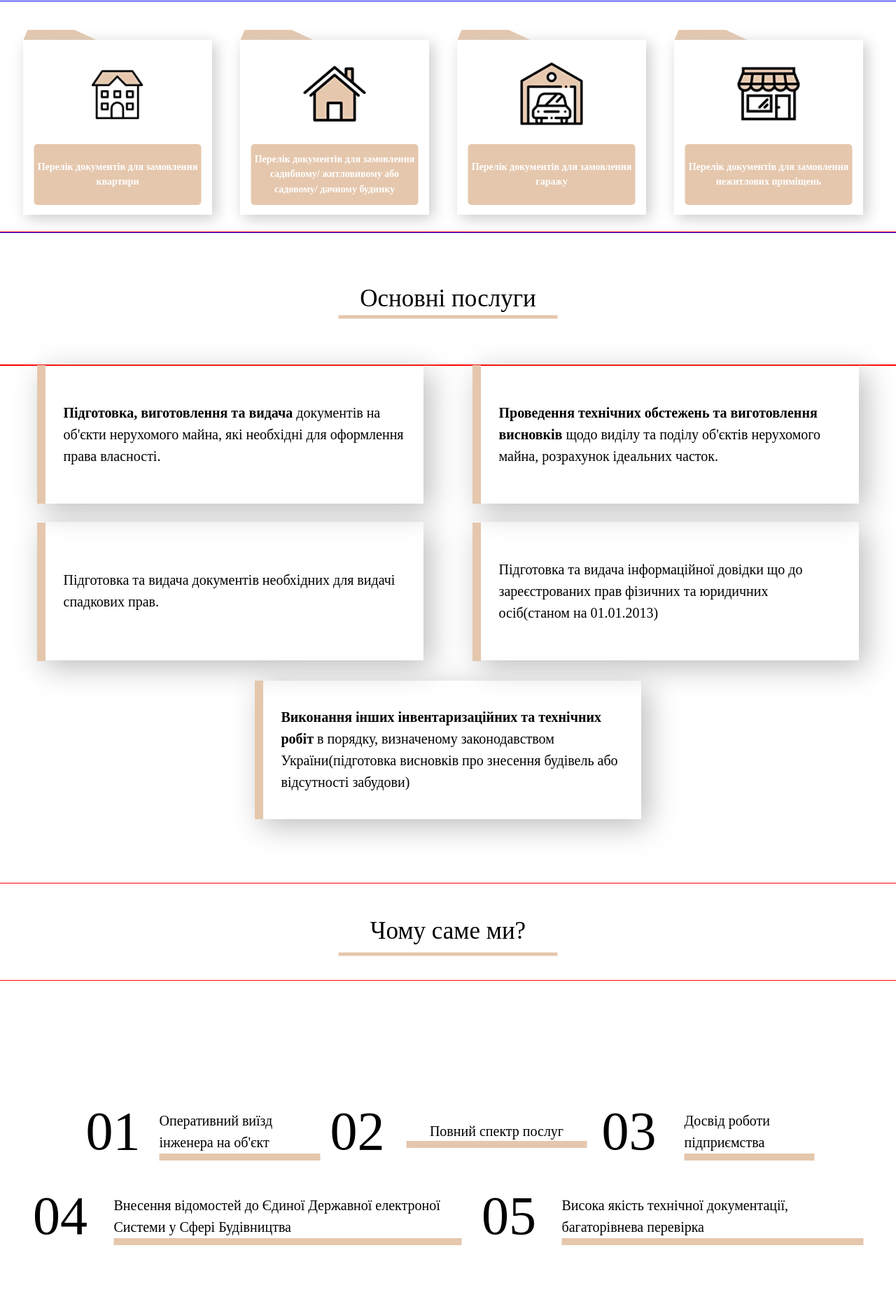
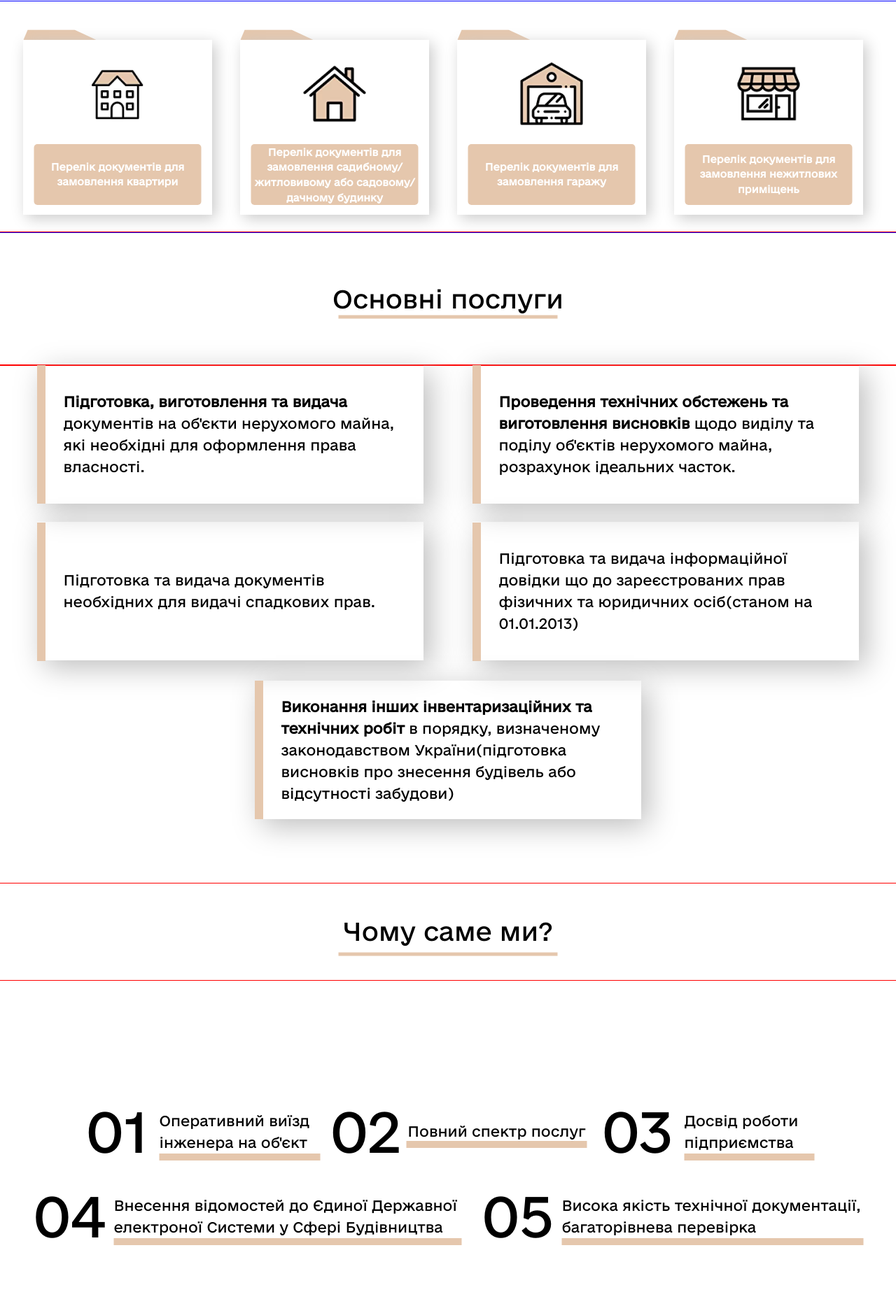
Before and after one commit to garma21/garma21.github.io, a PHP site: page /newBTI/index.html in a window 1280 px wide; the page is wider, and only the part inside the window is pictured. Shown: the part 1160-3037 px from the top of that part at 70% size. Run offline with PHP 8.4, Linux system fonts and the light colour scheme.

Commit message:
Add files via upload

```diff
--- a/newBTI/style.css
+++ b/newBTI/style.css
@@ -1,8 +1,6 @@
 @font-face {
-    font-family: "E-Ukraine";
-    src:
-
-        url("/font/e-Ukraine-Regular.otf") format("otf");
+    font-family: "e-Ukraine";
+    src: url("font/e-Ukraine-Regular.otf"), format("opentype");
 }
 
 body {
@@ -135,7 +133,7 @@ p {
 }
 
 .card_butt_text {
-    font-family: e-Ukraine;
+    font-family: 'e-Ukraine', sans-serif;
     font-size: 14px;
     font-style: normal;
     font-weight: 700;
@@ -162,7 +160,8 @@ p {
 .basic_services_text,
 .why_us_text {
     color: var(--testbti-tilda-ws-black, #000);
-    font-family: e-Ukraine;
+    font-family: 'e-Ukraine',
+        sans-serif;
     font-size: 35px;
     font-style: normal;
     font-weight: 400;
@@ -234,7 +233,7 @@ p {
 .block4_text,
 .block5_text {
     color: #000;
-    font-family: e-Ukraine;
+    font-family: 'e-Ukraine', sans-serif;
     font-size: 20px;
     font-style: normal;
     font-weight: 400;
@@ -407,7 +406,7 @@ p {
 .why_us_main_block1_subblock3>p.number,
 .why_us_main_block2_subblock1>p.number,
 .why_us_main_block2_subblock2>p.number {
-    font-family: e-Ukraine;
+    font-family: 'e-Ukraine', sans-serif;
     font-size: 78px;
     font-style: normal;
     font-weight: 400;
@@ -423,7 +422,8 @@ p {
 .why_us_main_block1_subblock3>p.text,
 .why_us_main_block2_subblock1>p.text,
 .why_us_main_block2_subblock2>p.text {
-    font-family: e-Ukraine;
+    font-family: 'e-Ukraine',
+        sans-serif;
     font-size: 20px;
     font-style: normal;
     font-weight: 400;
```
